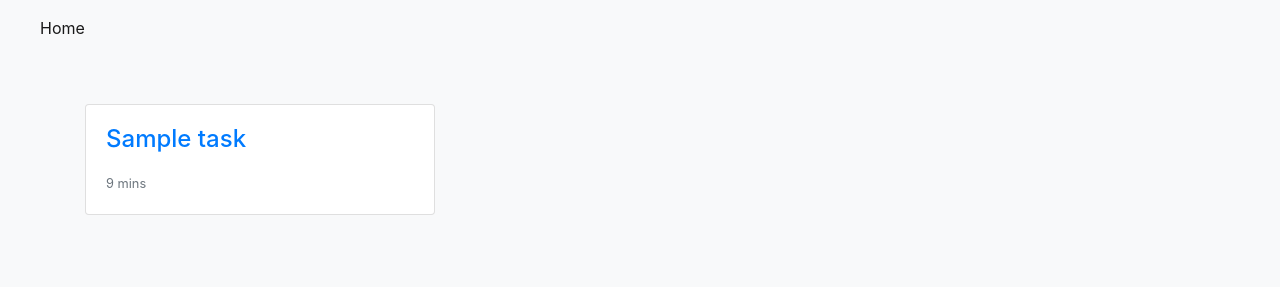
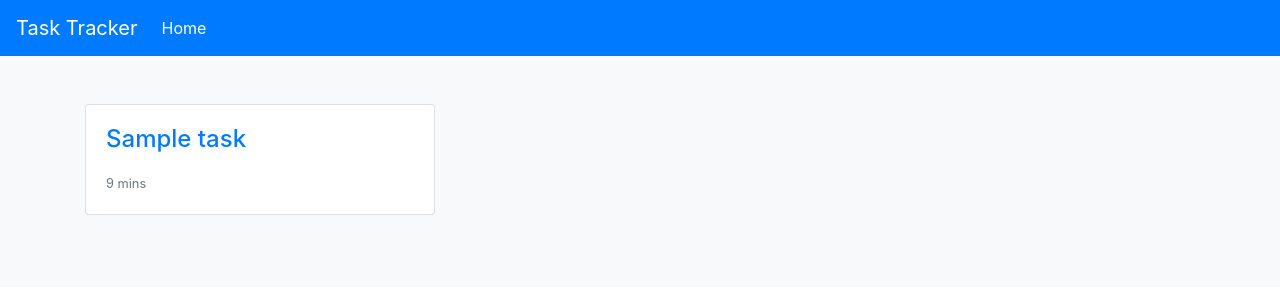
Before and after one commit to germanparra0202/paradigmsProject, a Django app: page / in a window 1280 px wide. Shown: the top 300 px of the page. Run offline with Django 3.2, Linux system fonts and the light colour scheme; tables that the repository leaves empty hold one stand-in row (values such as "Sample post"); some libraries are stand-ins or nearby versions.

Commit message:
html update

```diff
--- a/taskProject/tasks/views.py
+++ b/taskProject/tasks/views.py
@@ -12,3 +12,8 @@ class SingleView(DetailView):
     model = Task
     template_name = 'tasks/single.html'
     context_object_name = 'task'
+
+class TasksView(ListView):
+    model = Task
+    template_name = 'tasks/tasks.html'
+    context_object_name = 'task_list'
--- a/taskProject/templates/tasks/base.html
+++ b/taskProject/templates/tasks/base.html
@@ -1,7 +1,7 @@
 <!DOCTYPE html>
 <html>
 <head>
-    <title>Task App</title>
+    <title>Task Tracker</title>
     <meta charset="utf-8">
     <meta name="viewport" content="width=device-width, initial-scale=1">
     <link rel="stylesheet" href="https://maxcdn.bootstrapcdn.com/bootstrap/4.0.0/css/bootstrap.min.css" integrity="sha384-Gn5384xqQ1aoWXA+058RXPxPg6fy4IWvTNh0E263XmFcJlSAwiGgFAW/dAiS6JXm" crossorigin="anonymous">
--- a/taskProject/templates/tasks/navbar.html
+++ b/taskProject/templates/tasks/navbar.html
@@ -1,5 +1,5 @@
-<nav class="navbar navbar-expand-lg navbar-light bg-light">
-    <a class="navbar-brand d-flex align-items-center" href="#"></a>
+<nav class="navbar navbar-expand-lg navbar-dark bg-primary">
+    <a class="navbar-brand d-flex align-items-center" href="#">Task Tracker</a>
     <button class="navbar-toggler" type="button" data-toggle="collapse" data-target="#navbarSupportedContent" aria-controls="navbarSupportedContent" aria-expanded="false" aria-label="Toggle navigation">
       <span class="navbar-toggler-icon"></span>
     </button>
```
Also changed, not shown: taskProject/templates/tasks/tasks.html (+37 -0 lines).
